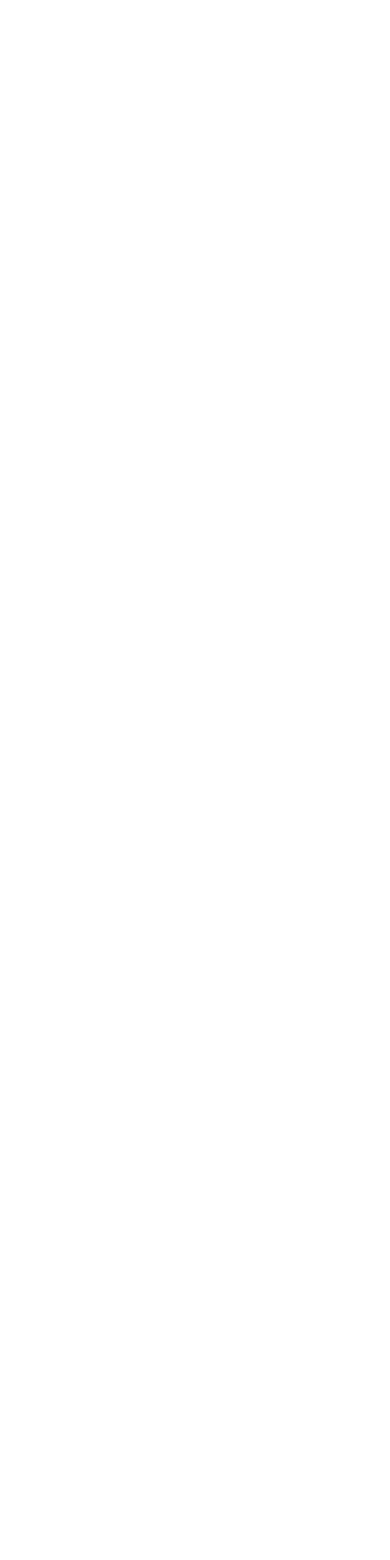
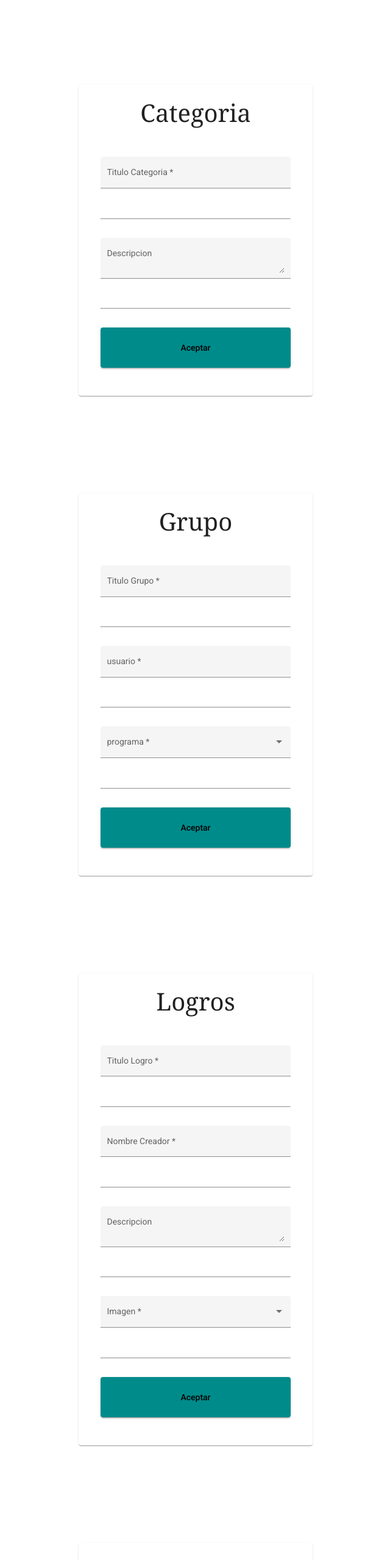
Before and after one commit to RockQuestWeb/FrontEnd-RockQuest, an Angular app: page / in a window 1280 px wide. Shown: the part 800-3358 px from the top of the page at 61% size, without its empty margins (319-959 px from the left). Before the commit the page ends 820 px from the top, so only its background shows below. Built offline with nearby package versions, Linux system fonts and the light colour scheme.

Commit message:
cambios del app y el index

```diff
--- a/src/app/app.component.html
+++ b/src/app/app.component.html
@@ -1 +1,9 @@
 <app-registry></app-registry>
+<br> <br> <br> <br> <br> <br>
+<app-category></app-category>
+<br> <br> <br> <br> <br> <br>
+<app-group></app-group>
+<br> <br> <br> <br> <br> <br>
+<app-achievement></app-achievement>
+<br> <br> <br> <br> <br> <br>
+<app-prize></app-prize>
--- a/src/index.html
+++ b/src/index.html
@@ -1,5 +1,5 @@
 <!doctype html>
-<html lang="en">
+<html lang="es">
 <head>
   <meta charset="utf-8">
   <title>FrontEndRockQuest</title>
```
